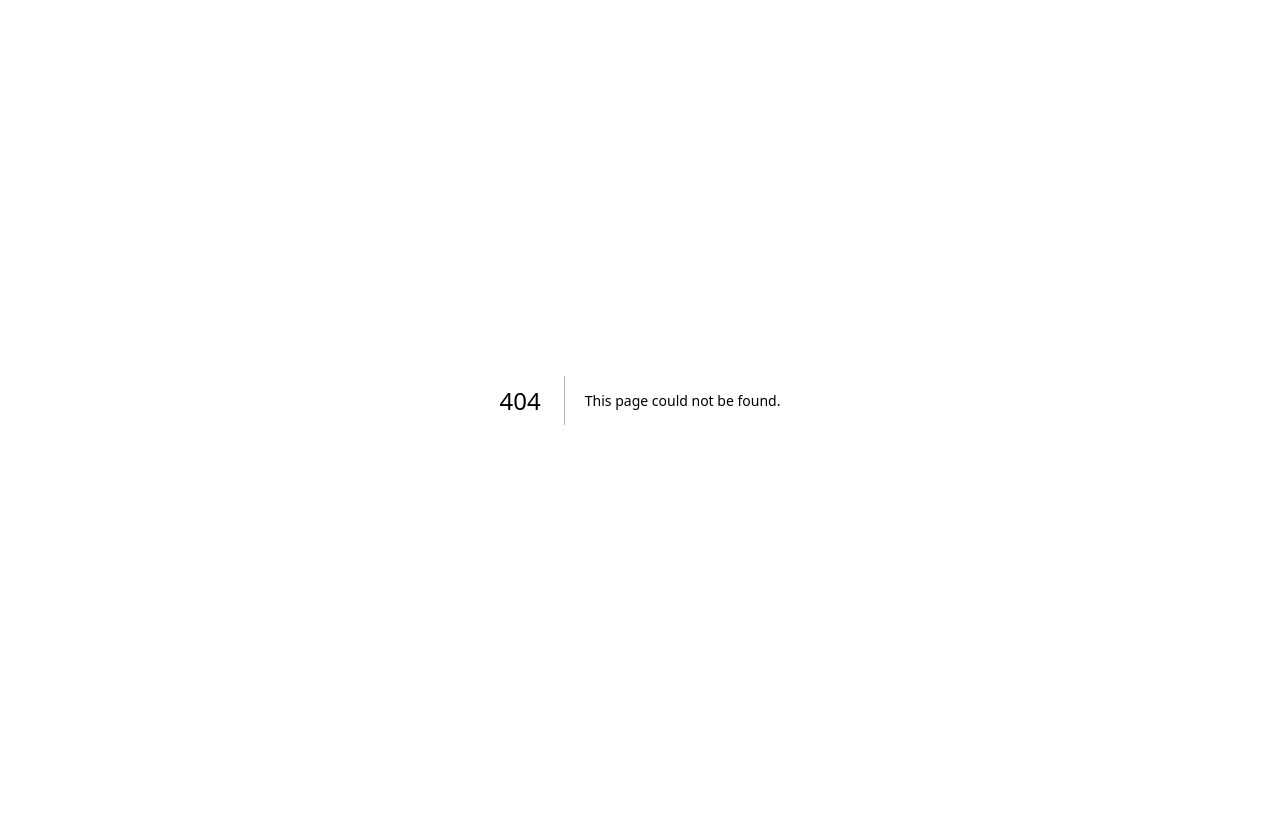
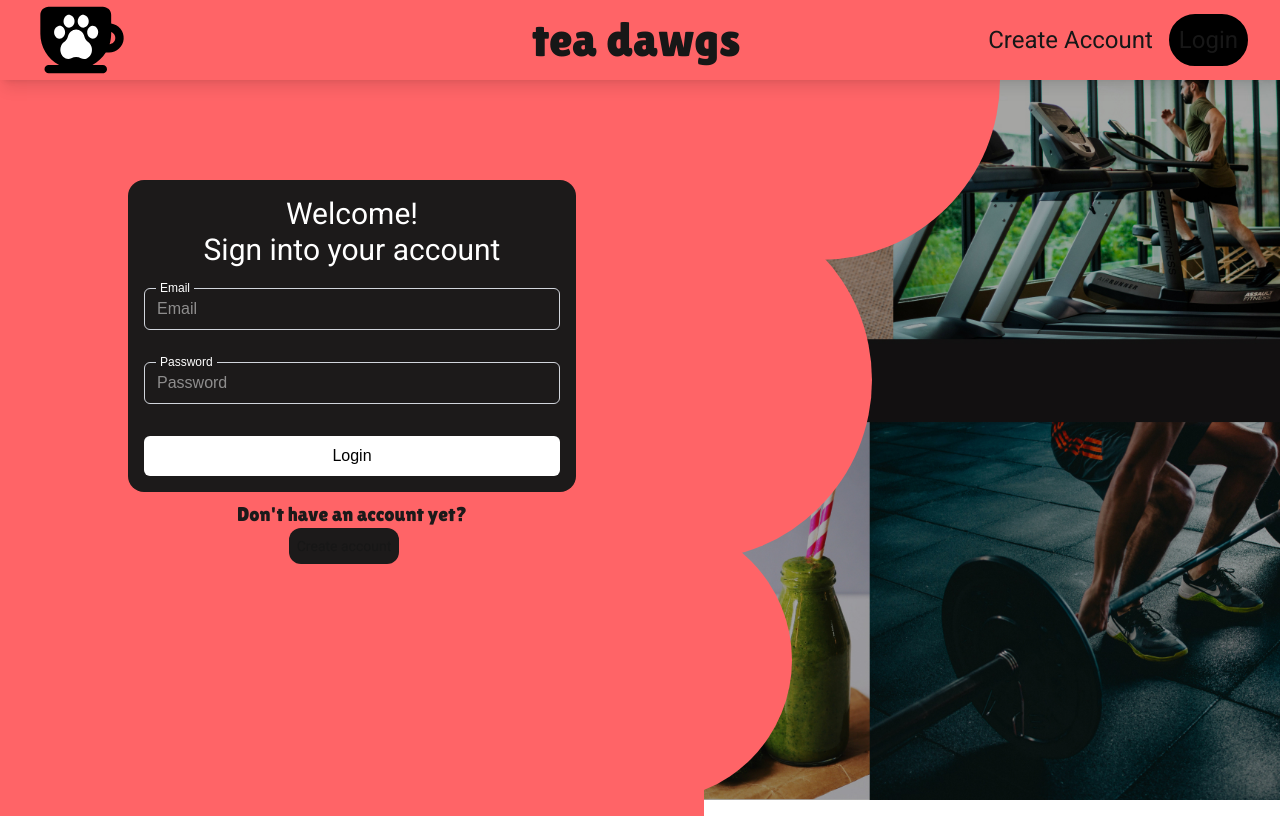
Before and after one commit to Firedynex/Minions-Project, a Next.js app in the folder teadawgs-minions-project/: page /login-page in a window 1280 px wide. Before the commit this address had no page. Built offline with nearby package versions, Linux system fonts and the light colour scheme.

Commit message:
created login page

```diff
--- a/teadawgs-minions-project/src/app/auth/authActions.ts
+++ b/teadawgs-minions-project/src/app/auth/authActions.ts
@@ -1,4 +1,4 @@
-"user server"
+"use server"
 
 import { signIn, signOut } from "../../auth";
 
@@ -14,7 +14,7 @@ export async function doCredentialLogin(formData: FormData): Promise<any> {
         const response = await signIn("credentials", {
             email,
             password,
-            redirect: false,
+            redirect: false
         });
         return response;
     } catch (err) {
--- /dev/null
+++ b/teadawgs-minions-project/src/app/login-page/page.tsx
@@ -0,0 +1,88 @@
+"use client"
+import React, {useState} from "react";
+import Header from "../../components/ui-elements/Header";
+import Image from "next/image";
+import background from "../../assets/LoginBG.jpg"
+import { doCredentialLogin } from "../auth/authActions";
+import { useRouter } from "next/navigation";
+
+export default function LoginPage() {
+    const router = useRouter();
+    const [error, setError] = useState<string | null>(null);
+
+    async function handleLogin(e : React.FormEvent<HTMLFormElement>) {
+        e.preventDefault();
+
+        try {
+            const formData = new FormData(e.currentTarget);
+            const response = await doCredentialLogin(formData);
+
+            if (!response.ok) {
+                console.error(response.error);
+                setError(response.error.message || "An error ocurred");
+            } else {
+                router.push("/authenticated-view");
+            }
+        } catch (error) {
+            console.error(error);
+            setError("Incorrect Credentials!");
+        }
+    }
+
+    return (
+        <div>
+            <div className="relative z-10">
+                <Header authenticated={false}/>
+            </div>
+
+            <Image
+                src={background}
+                alt={"Stock Photos Background"}
+                fill
+                priority={true}
+                className = "object-cover w-full h-full z-[-1]"
+            />
+
+            {/* Bubbles */}
+            <div className = "absolute left-[50%] -translate-y-1/2 h-90 w-90 rounded-full bg-red-400 z-[0]"></div>
+            <div className = "absolute top-[25%] left-[40%] h-90 w-90 rounded-full bg-red-400 z-[0]"></div>
+            <div className = "absolute top-[65%] left-[40%] h-70 w-70 rounded-full bg-red-400 z-[0]"></div>
+
+            <div className="flex flex-1">
+                <div className="w-[55%] bg-red-400 min-h-[calc(100vh-4rem)] z-0">
+                    <main className="max-w-md mx-auto mt-[100px] p-4 bg-[#1C1A1A] rounded-2xl mb-2">
+                        <h1 className="relative text-3xl font-roboto text-white text-center">Welcome!</h1>
+                        <h1 className="relative text-3xl font-roboto text-white text-center mb-5">Sign into your account</h1>
+
+                        {error && (
+                            <div className="text-red-400 text-sm mb-3">
+                                {error}
+                            </div>
+                        )}
+
+                        <form className="space-y-8" onSubmit={handleLogin}>
+                            <div className="relative">
+                                <label htmlFor="email" className="absolute -top-2 left-3 px-1 text-xs font-medium text-white bg-[#1C1A1A]">Email</label>
+                                <input type="email" id="email" placeholder="Email" required className="w-full px-3 py-2 border border-gray-300 rounded-md focus:outline-none focus:ring-2 focus:ring-[#f87171] text-white"/>
+                            </div>
+                            <div className="relative">
+                                <label htmlFor="password" className="absolute -top-2 left-3 px-1 text-xs font-medium text-white bg-[#1C1A1A]">Password</label>
+                                <input type="password" id="password" placeholder="Password" required className="w-full px-3 py-2 border border-gray-300 rounded-md focus:outline-none focus:ring-2 focus:ring-[#f87171] text-white"/>
+                            </div>
+                            <div className="relative">
+                                <button type="submit" className="w-full bg-white text-bold text-black py-2 px-4 rounded-md hover:bg-gray-300 hover:cursor-pointer transition-color">Login</button>
+                            </div>
+                        </form>
+                    </main>
+
+                    {/* Create Account */}
+                    <h1 className="relative text-xl font-lilita text-[#1C1A1A] text-center">Don't have an account yet?</h1>
+                    <button onClick={() => router.push("/create-account-page")} className="flex items-center justify-self-center rounded-xl bg-[#1C1A1A] p-2 hover:bg-gray-700 transition duration-300 mr-4 cursor-pointer">
+                        <span className={`font-roboto text-sm`}>{"Create account"}</span>
+                    </button>
+                </div>
+            </div>
+
+        </div>
+    )
+}
--- a/teadawgs-minions-project/src/components/ui-elements/Header.tsx
+++ b/teadawgs-minions-project/src/components/ui-elements/Header.tsx
@@ -7,14 +7,6 @@ export default function Header({authenticated}: {authenticated: boolean}) {
     const [isLoggedIn, setIsLoggedIn] = useState(authenticated);
     const router = useRouter();
 
-    function handleLogout() {
-        setIsLoggedIn(!isLoggedIn);
-        if (isLoggedIn) {
-            router.push("/");
-        } else {
-            router.push("authenticated-view");
-        }
-    }
 
     return (
         <div className="flex justify-center items-center bg-red-400 w-full h-20 space-x-2 shadow-lg">
@@ -33,15 +25,8 @@ export default function Header({authenticated}: {authenticated: boolean}) {
 
             {isLoggedIn && (
             <div className="absolute right-4 flex items-center space-x-4">
-                <Image
-                    src="/profile_icon.svg"
-                    alt="Profile Icon"
-                    width={70}
-                    height={70}
-                    className="top-4 right-4 cursor-pointer"
-                    priority
-                />
-                <button onClick={handleLogout} className="flex items-center justify-between border-solid border-2 border-black rounded-full bg-black p-2 hover:bg-gray-700 transition duration-300 mr-4 cursor-pointer">
+                <span className={`font-roboto text-2xl`}>{"Welcome, "}</span>
+                <button onClick={() => router.push("/")} className="flex items-center justify-between border-solid border-2 border-black rounded-full bg-black p-2 hover:bg-gray-700 transition duration-300 mr-4 cursor-pointer">
                     <svg xmlns="http://www.w3.org/2000/svg" height="30px" viewBox="0 -960 960 960" width="30px" fill="#e3e3e3"><path d="M200-120q-33 0-56.5-23.5T120-200v-560q0-33 23.5-56.5T200-840h280v80H200v560h280v80H200Zm440-160-55-58 102-102H360v-80h327L585-622l55-58 200 200-200 200Z"/></svg>
                     <span className={`font-roboto} text-2xl`}>{"Logout"}</span>
                 </button>
@@ -51,7 +36,7 @@ export default function Header({authenticated}: {authenticated: boolean}) {
             {!isLoggedIn && (
                 <div className="absolute right-4 flex items-center space-x-4">
                     <span className={`font-roboto text-2xl hover:text-gray-700 hover: cursor-pointer`} onClick={() => router.push("/create-account-page")}>{"Create Account"}</span>
-                    <button onClick={handleLogout} className="flex items-center justify-between border-solid border-2 border-black rounded-full bg-black p-2 hover:bg-gray-700 transition duration-300 mr-4 cursor-pointer">
+                    <button onClick={() => router.push("/login-page")} className="flex items-center justify-between border-solid border-2 border-black rounded-full bg-black p-2 hover:bg-gray-700 transition duration-300 mr-4 cursor-pointer">
                         <span className={`font-roboto text-2xl`}>{"Login"}</span>
                     </button>
                 </div>
```
Also changed, not shown: teadawgs-minions-project/src/assets/LoginBG.jpg (added).
